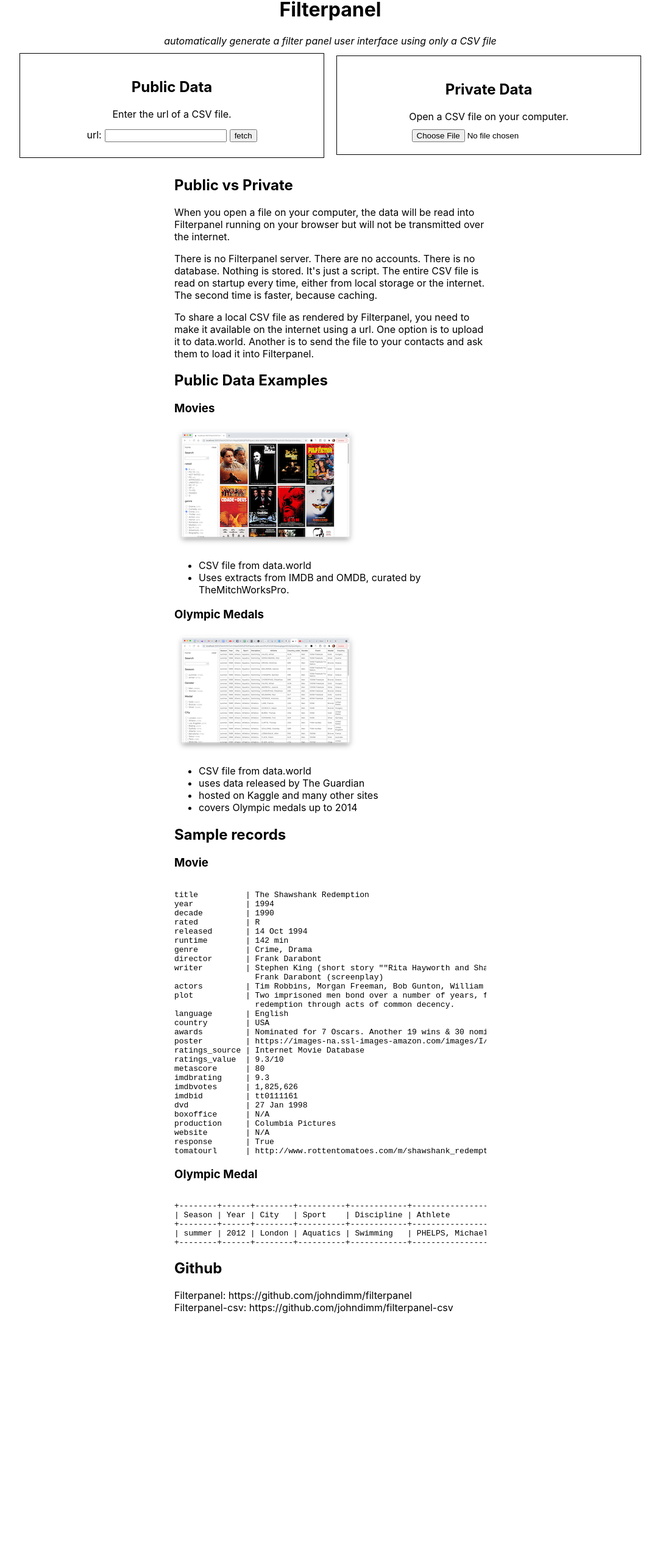
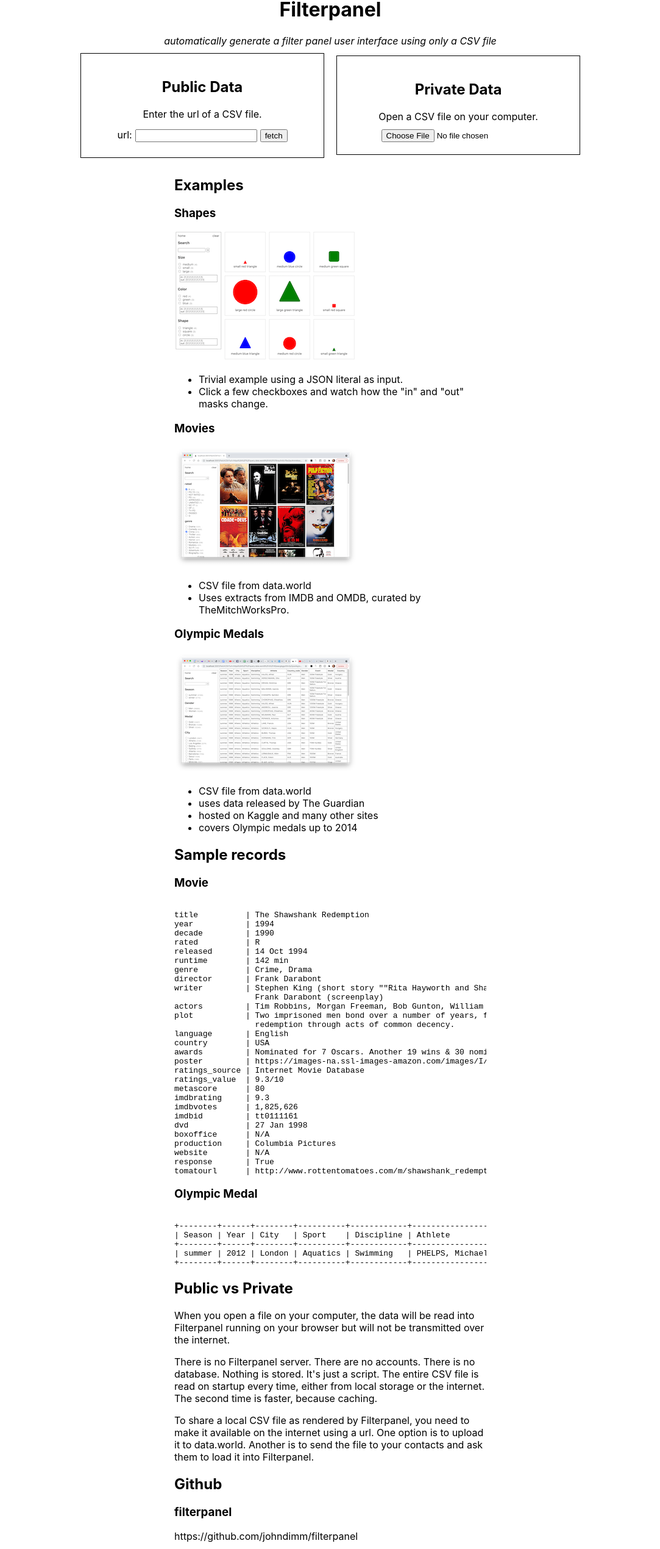
Before and after one commit to johndimm/filterpanel-csv, a Next.js app: page / in a window 1280 px wide. Shown: the part 989-3529 px from the top of the page at 61% size, without its empty margins (98-1181 px from the left). Before the commit the page ends 3147 px from the top, so only its background shows below. Built offline with nearby package versions, Linux system fonts and the light colour scheme.

Commit message:
Revisions to intro text.

```diff
--- a/src/pages/index.js
+++ b/src/pages/index.js
@@ -48,6 +48,142 @@ return <pre>
 </pre>
 }
 
+const Movies = () => {
+	return 		(
+	<div>
+		<h3>Movies</h3>
+		<a href='/FetchCSV?url=https%3A%2F%2Fquery.data.world%2Fs%2Flt76nsufm5v76w2au4mmkksoh6wu6a'>
+			<img src='movies_thumbnail.png' />
+		</a>
+
+		<div>
+			<ul>
+			<li>CSV file from <a href='https://data.world/studentoflife/imdb-top-250-lists-and-5000-or-so-data-records'>data.world</a>
+			</li>
+
+			<li>
+			Uses extracts from IMDB and OMDB, curated by TheMitchWorksPro.
+			</li>
+			</ul>
+		</div>
+	</div>)
+
+}
+
+const Shapes = () => {
+	return (
+		<div>
+			<h3>Shapes</h3>
+			<a href='https://filterpanel-example.vercel.app/'><img src='shapes.png'/></a>
+			<ul>
+				<li>
+					Trivial example using a JSON literal as input.
+				</li>
+				<li>
+					Click a few checkboxes and watch how the "in" and "out" masks change.
+				</li>
+			</ul>
+		</div>
+	)
+}
+
+const OlympicMedals = () => {
+	return (
+				<div>
+					<h3>Olympic Medals</h3>
+					<a href='/FetchCSV?url=https%3A%2F%2Fquery.data.world%2Fs%2F45jwacgkggx55n2p3yox4qyiug7n6l'>
+						<img src='olympics_thumbnail.png' />
+					</a>
+					<ul>
+						<li>CSV file from <a href='https://data.world/johndimm/olympic-medals-1896-to-2014-in-detail'>data.world</a></li>
+						<li>uses data released by <a href='https://www.theguardian.com/sport/datablog/2012/jun/25/olympic-medal-winner-list-data#data'>The Guardian</a></li>
+
+						 <li>hosted on <a href='https://www.kaggle.com/the-guardian/olympic-games'>Kaggle</a> and many other sites</li>
+						 <li>
+						 covers Olympic medals up to 2014
+							 </li>
+					</ul>
+				</div>
+	)
+}
+
+const PublicPrivate = () => {
+	return (
+		<div>
+			<h2>Public vs Private</h2>
+			<p>
+				When you open a file on your computer, the data will be read into Filterpanel running on
+				your browser but will not be transmitted over the internet.
+			</p>
+			<p>
+				There is no Filterpanel server. There are no accounts. There is no database. Nothing is
+				stored. It's just a script.  The entire CSV file is read on startup every time, either from local storage or the internet.  The second time is faster, because caching.
+			</p>
+			<p>
+				To share a local CSV file as rendered by Filterpanel, you need to make it available on the
+				internet using a url. One option is to upload it to data.world.  Another is to send the file to your contacts and ask them to load it into Filterpanel.
+			</p>
+		</div>
+	)
+}
+
+const GetLocalFile = () => {
+	return (
+		<div className={styles.public_data}>
+			<h2>Public Data</h2>
+			<div className={styles.instructions}>Enter the url of a CSV file.</div>
+			<form action='/FetchCSV'>
+				<span>url:</span>
+				<input type='text' name='url'></input>
+				<button type='submit'>fetch</button>
+			</form>
+		</div>
+	)
+}
+
+const GetNetworkFile = () => {
+	return (
+		<div className={styles.private_data}>
+			<h2>Private Data</h2>
+			<div className={styles.instructions}>Open a CSV file on your computer.</div>
+			<form id='fileForm' encType='multipart/form-data' method='post'>
+				<input
+					id='files'
+					type='file'
+					onChange={(e) => {
+						const f = document.getElementById('fileForm')
+						uploadFile(f.elements['files'].files[0])
+					}}
+				/>
+			</form>
+		</div>
+	)
+}
+
+const GitHub = () => {
+	return (
+		<div>
+			<h2 >Github</h2>
+			<h3>filterpanel</h3>
+            <a href='https://github.com/johndimm/filterpanel'>https://github.com/johndimm/filterpanel</a>
+			<div style={{marginTop: "10px"}}>
+				The node module exposes the Filterpanel component.  It takes a JSON array as input.
+			</div>
+			<br />
+			<h3>filterpanel-example</h3>
+			<a href='https://github.com/johndimm/filterpanel-example'>https://github.com/johndimm/filterpanel-example</a>
+            <div style={{marginTop: "10px"}}>
+				A toy example showing how it works.  Data is a JSON literal.
+			</div>
+			<h3>filterpanel-csv</h3>
+            <a href='https://github.com/johndimm/filterpanel-csv'>https://github.com/johndimm/filterpanel-csv</a>
+			<div style={{marginTop: "10px"}}>
+				This app takes input from CSV files, either from the local system or the internet.  It scans and analyzes the CSV and applies rules to layout the filterpanel.
+			</div>
+		</div>
+	)
+}
+
 function MainPage() {
 	const [csvBuffer, setCsvBuffer] = useState([])
 
@@ -76,95 +212,26 @@ function MainPage() {
 				automatically generate a filter panel user interface using only a CSV file
 			</div>
 
-			<div>
-				<div className={styles.public_data}>
-					<h2>Public Data</h2>
-					<div className={styles.instructions}>Enter the url of a CSV file.</div>
-					<form action='/FetchCSV'>
-						<span>url:</span>
-						<input type='text' name='url'></input>
-						<button type='submit'>fetch</button>
-					</form>
-				</div>
-
-				<div className={styles.private_data}>
-					<h2>Private Data</h2>
-					<div className={styles.instructions}>Open a CSV file on your computer.</div>
-					<form id='fileForm' encType='multipart/form-data' method='post'>
-						<input
-							id='files'
-							type='file'
-							onChange={(e) => {
-								const f = document.getElementById('fileForm')
-								uploadFile(f.elements['files'].files[0])
-							}}
-						/>
-					</form>
-				</div>
-			</div>
+            <GetLocalFile />
+			<GetNetworkFile />
 
 			<div className={styles.article_text}>
-				<h2>Public vs Private</h2>
-				<p>
-					When you open a file on your computer, the data will be read into Filterpanel running on
-					your browser but will not be transmitted over the internet.
-				</p>
-				<p>
-					There is no Filterpanel server. There are no accounts. There is no database. Nothing is
-					stored. It's just a script.  The entire CSV file is read on startup every time, either from local storage or the internet.  The second time is faster, because caching.
-				</p>
-				<p>
-					To share a local CSV file as rendered by Filterpanel, you need to make it available on the
-					internet using a url. One option is to upload it to data.world.  Another is to send the file to your contacts and ask them to load it into Filterpanel.
-				</p>
 
-				<h2>Public Data Examples</h2>
-				<div>
-					<h3>Movies</h3>
-					<a href='/FetchCSV?url=https%3A%2F%2Fquery.data.world%2Fs%2Flt76nsufm5v76w2au4mmkksoh6wu6a'>
-						<img src='movies_thumbnail.png' />
-					</a>
+				<h2>Examples</h2>
+				<Shapes />
+				<Movies />
+				<OlympicMedals />
 
-					<div>
-						<ul>
-						<li>CSV file from <a href='https://data.world/studentoflife/imdb-top-250-lists-and-5000-or-so-data-records'>data.world</a>
-						</li>
+				<h2>Sample records</h2>
+				<h3>Movie</h3>
+				<SampleMovie />
+				<h3>Olympic Medal</h3>
+				<SampleOlympic />
 
-			            <li>
-						Uses extracts from IMDB and OMDB, curated by TheMitchWorksPro.
-						</li>
-						</ul>
-					</div>
-				</div>
-
-				<div>
-					<h3>Olympic Medals</h3>
-					<a href='/FetchCSV?url=https%3A%2F%2Fquery.data.world%2Fs%2F45jwacgkggx55n2p3yox4qyiug7n6l'>
-						<img src='olympics_thumbnail.png' />
-					</a>
-					<ul>
-						<li>CSV file from <a href='https://data.world/johndimm/olympic-medals-1896-to-2014-in-detail'>data.world</a></li>
-						<li>uses data released by <a href='https://www.theguardian.com/sport/datablog/2012/jun/25/olympic-medal-winner-list-data#data'>The Guardian</a></li>
-
-						 <li>hosted on <a href='https://www.kaggle.com/the-guardian/olympic-games'>Kaggle</a> and many other sites</li>
-						 <li>
-						 covers Olympic medals up to 2014
-							 </li>
-					</ul>
-				</div>
-			<h2>Sample records</h2>
-			<h3>Movie</h3>
-			<SampleMovie />
-			<h3>Olympic Medal</h3>
-			<SampleOlympic />
+				<PublicPrivate />
+				<GitHub />
 
 
-			<h2 >Github</h2>
-			<div>
-				Filterpanel: <a href='https://github.com/johndimm/filterpanel'>https://github.com/johndimm/filterpanel</a>
-			<br />
-			    Filterpanel-csv: <a href='https://github.com/johndimm/filterpanel-csv'>https://github.com/johndimm/filterpanel-csv</a>
-			</div>
 			</div>
 		</div>
 	)
--- a/src/pages/index.module.css
+++ b/src/pages/index.module.css
@@ -1,7 +1,7 @@
 .public_data,
 .private_data {
 	display: inline-block;
-	width: 500px;
+	width: 400px;
 	margin: 10px;
 	border: 1px solid black;
 	padding: 20px;
@@ -30,3 +30,8 @@
 	text-align: left;
 	overflow: auto;
 }
+
+.github div {
+	margin-top: 10px;
+	font-size: 30pt;
+}
```
Also changed, not shown: public/shapes.png (added).
